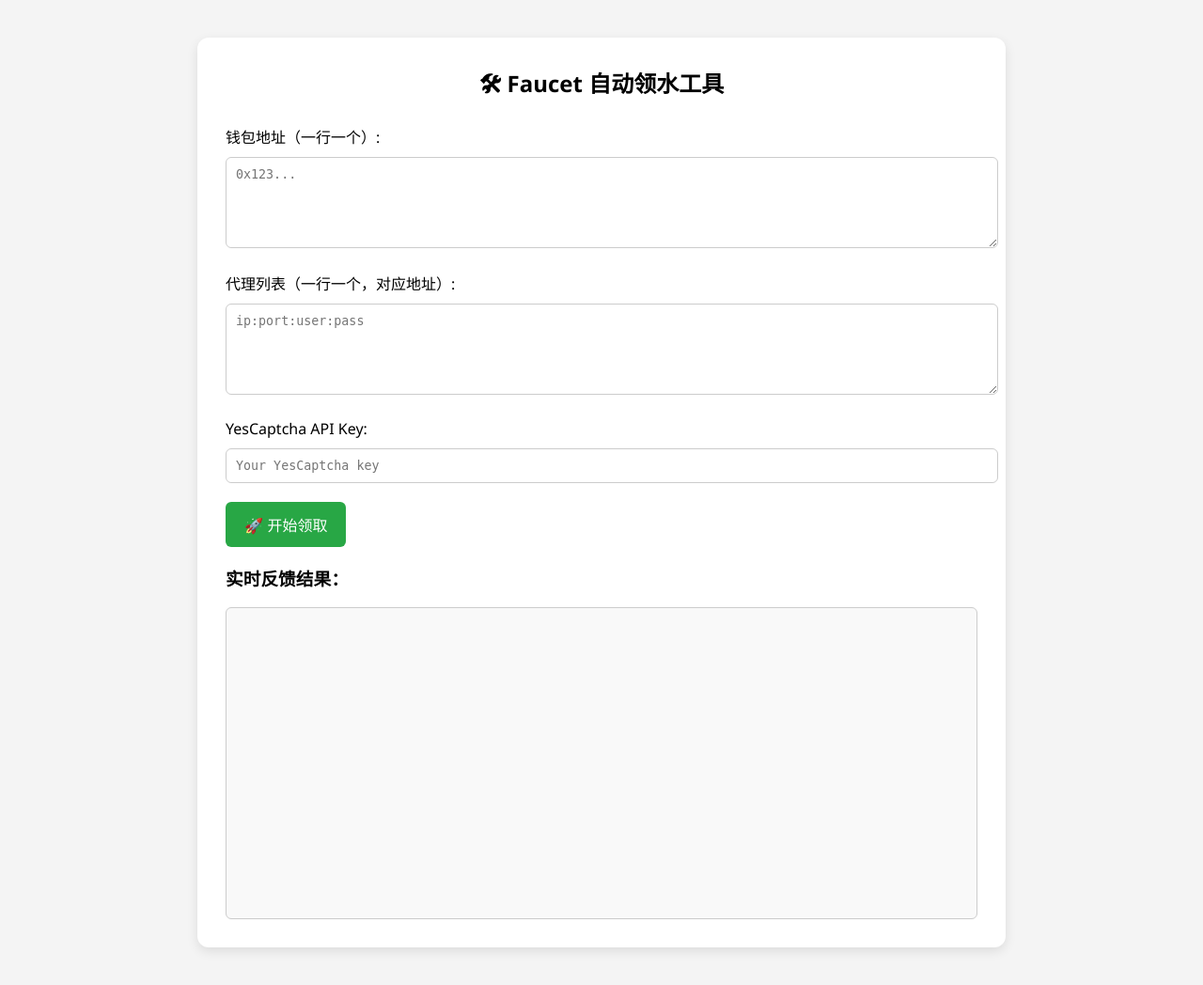
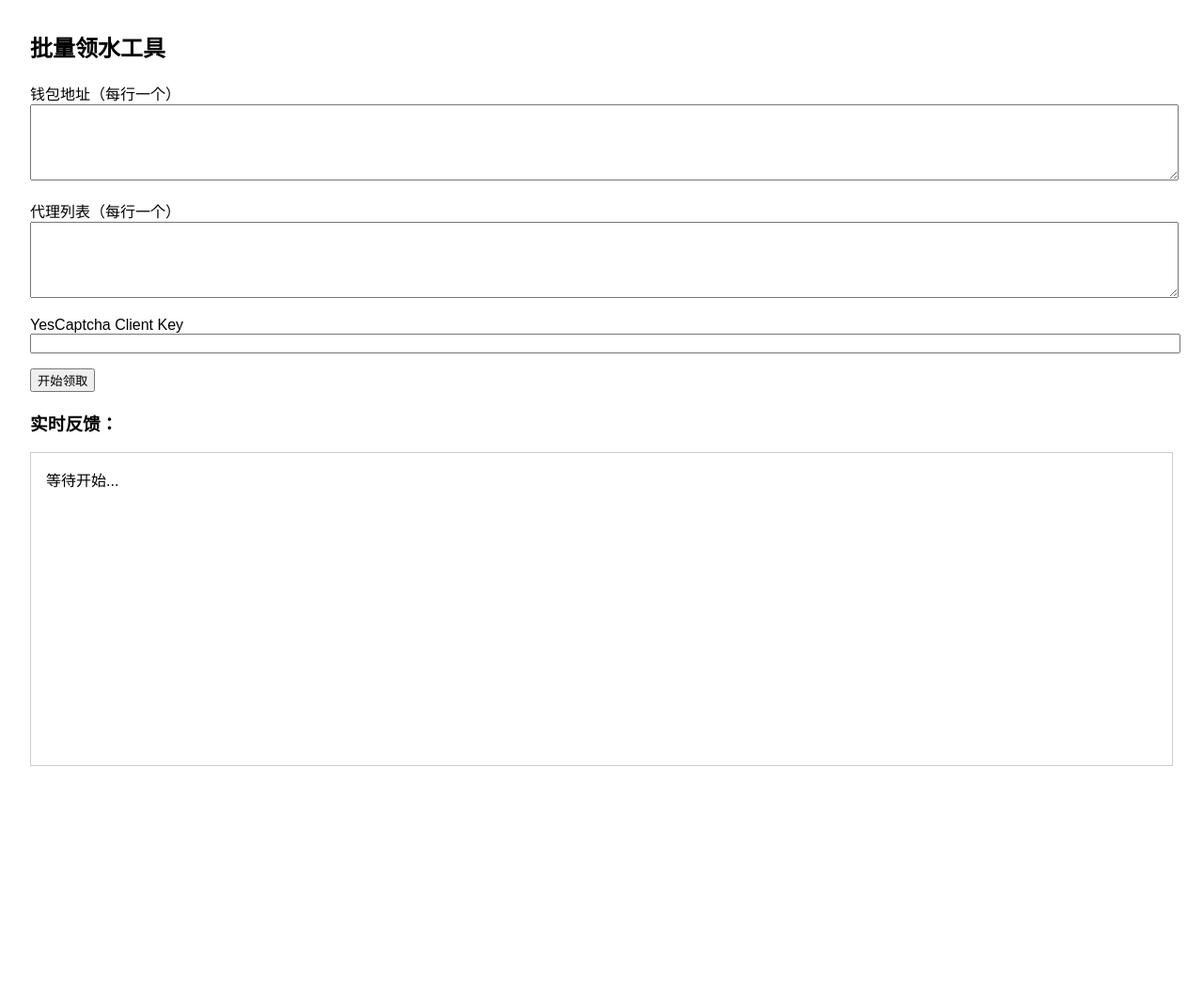
Before and after one commit to fishman6666/faucet-automation, a Flask app: page / in a window 1280 px wide. Shown: the whole page at 94% size. After the commit the page ends 815 px from the top, so only its background shows below. Run offline with Flask 3, Linux system fonts and the light colour scheme.

Commit message:
index.html

```diff
--- a/templates/index.html
+++ b/templates/index.html
@@ -1,102 +1,55 @@
 <!DOCTYPE html>
-<html lang="zh">
+<html>
 <head>
-  <meta charset="UTF-8">
-  <title>Faucet Automation</title>
-  <meta name="viewport" content="width=device-width, initial-scale=1">
+  <title>Faucet 自动领取</title>
+  <meta charset="utf-8">
   <style>
-    body {
-      font-family: 'Segoe UI', sans-serif;
-      background: #f4f4f4;
-      margin: 0;
-      padding: 0;
-    }
-    .container {
-      max-width: 800px;
-      margin: 40px auto;
-      background: white;
-      padding: 30px;
-      border-radius: 12px;
-      box-shadow: 0 4px 12px rgba(0,0,0,0.1);
-    }
-    h2 {
-      margin-top: 0;
-      text-align: center;
-    }
-    textarea, input[type="text"] {
-      width: 100%;
-      padding: 10px;
-      margin: 10px 0 20px;
-      border: 1px solid #ccc;
-      border-radius: 6px;
-      font-family: monospace;
-    }
-    button {
-      background-color: #28a745;
-      color: white;
-      padding: 12px 20px;
-      border: none;
-      border-radius: 6px;
-      cursor: pointer;
-      font-size: 16px;
-    }
-    button:hover {
-      background-color: #218838;
-    }
-    #results {
-      white-space: pre-line;
-      background: #f9f9f9;
-      padding: 15px;
-      border: 1px solid #ccc;
-      border-radius: 6px;
-      height: 300px;
-      overflow-y: scroll;
-    }
+    body { font-family: sans-serif; margin: 2rem; }
+    textarea, input { width: 100%; margin-bottom: 1rem; }
+    #result { white-space: pre-wrap; border: 1px solid #ccc; padding: 1rem; height: 300px; overflow-y: scroll; }
   </style>
 </head>
 <body>
-  <div class="container">
-    <h2>🛠 Faucet 自动领水工具</h2>
-    <form id="faucet-form">
-      <label>钱包地址（一行一个）:</label>
-      <textarea name="addresses" rows="5" placeholder="0x123..."></textarea>
+  <h2>批量领水工具</h2>
+  <form id="claim-form">
+    <label>钱包地址（每行一个）</label>
+    <textarea name="addresses" rows="5"></textarea>
 
-      <label>代理列表（一行一个，对应地址）:</label>
-      <textarea name="proxies" rows="5" placeholder="ip:port:user:pass"></textarea>
+    <label>代理列表（每行一个）</label>
+    <textarea name="proxies" rows="5"></textarea>
 
-      <label>YesCaptcha API Key:</label>
-      <input type="text" name="client_key" placeholder="Your YesCaptcha key">
+    <label>YesCaptcha Client Key</label>
+    <input type="text" name="client_key">
 
-      <button type="submit">🚀 开始领取</button>
-    </form>
+    <button type="submit">开始领取</button>
+  </form>
 
-    <h3>实时反馈结果：</h3>
-    <div id="results"></div>
-  </div>
+  <h3>实时反馈：</h3>
+  <div id="result">等待开始...</div>
 
   <script>
-    const form = document.getElementById('faucet-form');
-    const resultsDiv = document.getElementById('results');
+    document.getElementById('claim-form').addEventListener('submit', function(e) {
+      e.preventDefault();
 
-    form.addEventListener('submit', function(e) {
-      e.preventDefault();
-      resultsDiv.textContent = "⏳ 正在处理...\n";
+      const formData = new FormData(e.target);
+      const params = new URLSearchParams();
 
-      const formData = new FormData(form);
-      const params = new URLSearchParams();
-      for (const pair of formData.entries()) {
-        params.append(pair[0], pair[1]);
+      for (const [key, value] of formData.entries()) {
+        params.append(key, value);
       }
 
-      const evtSource = new EventSource('/run_stream?' + params.toString());
+      const resultDiv = document.getElementById('result');
+      resultDiv.textContent = '⏳ 正在领取...\n';
 
-      evtSource.onmessage = function(event) {
-        resultsDiv.textContent += event.data + "\n";
-        resultsDiv.scrollTop = resultsDiv.scrollHeight;
+      const evtSource = new EventSource('/run?' + params.toString());
+
+      evtSource.onmessage = function(e) {
+        resultDiv.textContent += e.data + '\n';
+        resultDiv.scrollTop = resultDiv.scrollHeight;
       };
 
       evtSource.onerror = function() {
-        resultsDiv.textContent += "\n❌ 流连接中断或出错。\n";
+        resultDiv.textContent += '\\n❌ 流连接中断或出错。\n';
         evtSource.close();
       };
     });
```
